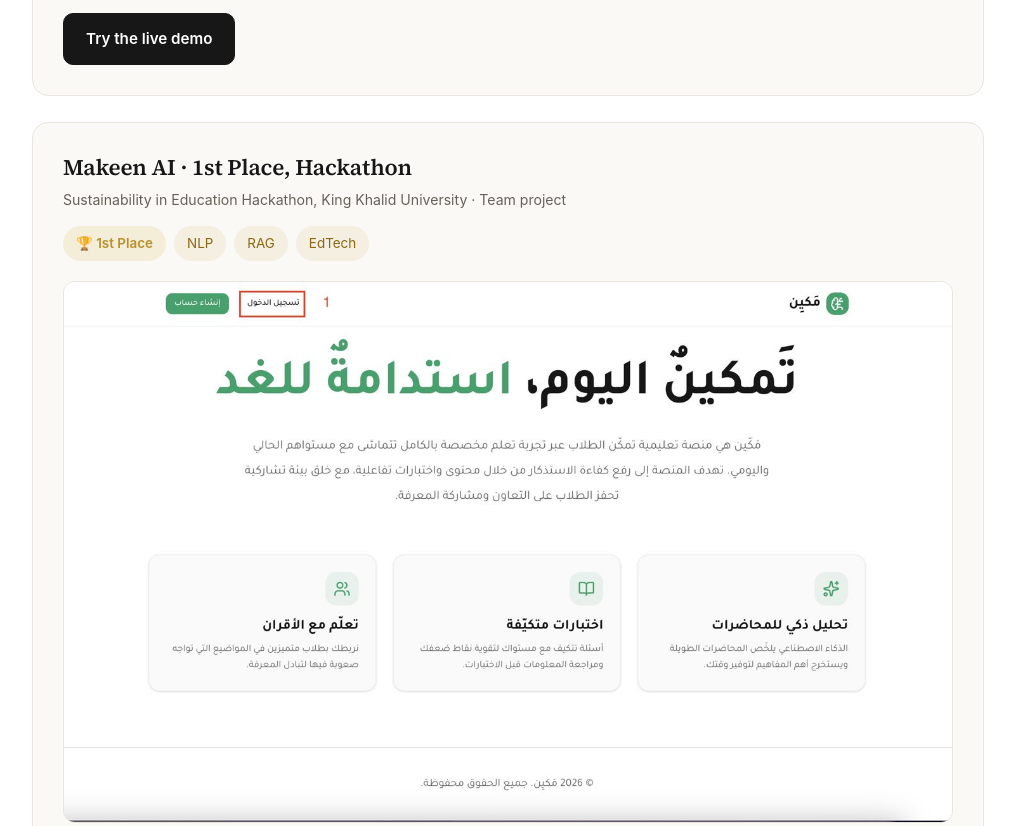
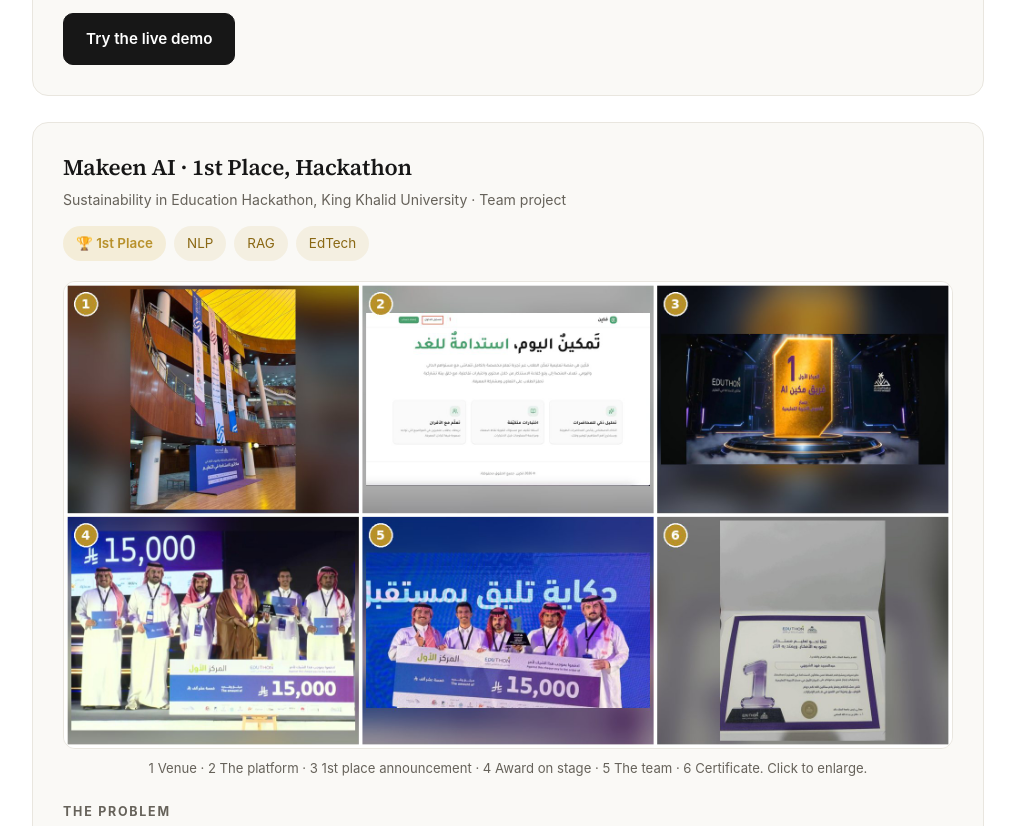
Before and after one commit to Abdulmajeed-Fahad/portfolio, a plain HTML site: page index.html in a window 1280 px wide. Shown: the part 5880-6706 px from the top of the page, without its empty margins (132-1147 px from the left). Drawn offline with Linux system fonts and the light colour scheme.

Commit message:
Add real courses & visits and Makeen/drone photo collages

```diff
--- a/index.html
+++ b/index.html
@@ -178,7 +178,7 @@
     .talk{position:relative;flex:0 0 auto;width:280px;border:1px solid var(--line);border-radius:14px;background:var(--surface);overflow:hidden;cursor:pointer;text-align:start}
     body.lang-ar .talk{direction:rtl}
     .talk-photo{position:relative;aspect-ratio:4/3;background:var(--accent-soft);overflow:hidden}
-    .talk-photo img{width:100%;height:100%;object-fit:cover;display:block;transition:transform .5s ease}
+    .talk-photo img{width:100%;height:100%;object-fit:cover;object-position:center 30%;display:block;transition:transform .5s ease}
     .talk-badge{position:absolute;top:10px;inset-inline-start:10px;z-index:2;font-size:.74rem;font-weight:600;padding:3px 10px;border-radius:999px;background:var(--btn);color:var(--on-accent)}
     html:not([data-theme=dark]) .talk-badge{color:#fff}
     .talk-badge.visit{background:var(--gold);color:#121212}
@@ -457,7 +457,8 @@
         <p class="meta"><span class="en">Sustainability in Education Hackathon, King Khalid University · Team project</span><span class="ar">هاكاثون الاستدامة في التعليم، جامعة الملك خالد · مشروع جماعي</span></p>
         <div class="tags"><span class="chip award">🏆 1st Place</span><span class="chip">NLP</span><span class="chip">RAG</span><span class="chip">EdTech</span></div>
         <figure class="project-media">
-          <img src="assets/projects/makeen.jpg" width="1400" height="852" decoding="async" alt="Makeen AI platform landing page" loading="lazy" onerror="this.parentElement.style.display='none'">
+          <img src="assets/projects/makeen-journey.jpg" width="1952" height="1024" decoding="async" alt="Makeen AI journey: hackathon venue, the platform, 1st place announcement, award on stage, team with the prize, certificate" loading="lazy" onerror="this.parentElement.style.display='none'">
+          <figcaption class="media-hint"><span class="en">1 Venue · 2 The platform · 3 1st place announcement · 4 Award on stage · 5 The team · 6 Certificate. Click to enlarge.</span><span class="ar">1 مقر الهاكاثون · 2 المنصة · 3 إعلان المركز الأول · 4 التتويج · 5 الفريق · 6 الشهادة. اضغط للتكبير.</span></figcaption>
         </figure>
         <h4><span class="en">The problem</span><span class="ar">المشكلة</span></h4>
         <p><span class="en">Much of what is explained in the lecture hall never reaches the slides, and Arabic-speaking students studying in English struggle with technical terms.</span><span class="ar">كثير مما يُشرح في القاعة ما يوصل للسلايدات، والطلاب العرب اللي يدرسون تخصصات علمية بالإنجليزي يواجهون صعوبة في المصطلحات.</span></p>
@@ -495,7 +496,8 @@
         <p class="meta"><span class="en">Computer vision · YOLOv8 · Real drone deployment</span><span class="ar">رؤية حاسوبية · YOLOv8 · تشغيل فعلي على درون</span></p>
         <div class="tags"><span class="chip">Computer Vision</span><span class="chip">Deep Learning</span><span class="chip">Drones</span><span class="chip">Safety</span></div>
         <figure class="project-media">
-          <img src="assets/projects/drone-ppe.jpg" width="1200" height="675" decoding="async" alt="YOLOv8 predictions detecting helmets, safety vests and missing PPE" loading="lazy" onerror="this.parentElement.style.display='none'">
+          <img src="assets/projects/drone-journey.jpg" width="1972" height="916" decoding="async" alt="Live detection of safety vests on the drone feed, Tello flight test, and model validation results" loading="lazy" onerror="this.parentElement.style.display='none'">
+          <figcaption class="media-hint"><span class="en">1 Live detection on the drone feed · 2 Tello flight test · 3 Model results on validation images. Click to enlarge.</span><span class="ar">1 الكشف المباشر على بث الدرون · 2 تجربة طيران Tello · 3 نتائج المودل على صور التحقق. اضغط للتكبير.</span></figcaption>
         </figure>
         <h4><span class="en">The problem</span><span class="ar">المشكلة</span></h4>
         <p><span class="en">Checking that every worker on a large site wears a helmet and safety vest is slow and easy to miss from the ground.</span><span class="ar">التأكد إن كل عامل في موقع كبير لابس الخوذة والسترة الواقية عملية بطيئة وسهل يفوت فيها شي من الأرض.</span></p>
@@ -682,17 +684,17 @@
   // type: 'course' دورة | 'visit' زيارة
   var TALKS = [
     { type:'course', img:'assets/talks/course-01.jpg',
-      title:{en:'Introduction to the Internet of Things (IoT)', ar:'مقدمة في إنترنت الأشياء (IoT)'},
-      when:{en:'Saudi Amateur Radio Society, Manarat Hail · Oct 2024', ar:'الجمعية السعودية لهواة اللاسلكي، منارات حائل · أكتوبر 2024'},
-      desc:{en:'An introductory IoT course I presented.', ar:'دورة تعريفية في إنترنت الأشياء قدّمتها.'} },
+      title:{en:'Introduction to the Internet of Things (IoT)', ar:'مقدمة إلى إنترنت الأشياء (IoT)'},
+      when:{en:'Saudi Amateur Radio Society, Manarat Hail · Oct 2024', ar:'الجمعية السعودية لهواة اللاسلكي، منارة حائل الفضائية · أكتوبر 2024'},
+      desc:{en:'A public course I delivered on IoT concepts, applications and its link to AI, with a hands-on part.', ar:'دورة مفتوحة للعامة قدّمتها عن مفاهيم إنترنت الأشياء وتطبيقاته وعلاقته بالذكاء الاصطناعي، مع جزء عملي.'} },
     { type:'visit', img:'assets/talks/visit-01.jpg',
-      title:{en:'Presenting "Journey of Social Interaction" to the Minister of Communications', ar:'عرض «رحلة التفاعل الاجتماعي» لوزير الاتصالات'},
+      title:{en:'Presenting "Journey of Social Interaction" to the Minister of MCIT', ar:'عرض مشروع Journey of Social Interaction لمعالي وزير الاتصالات'},
       when:{en:'Ministry of Communications and IT · Sep 2024', ar:'وزارة الاتصالات وتقنية المعلومات · سبتمبر 2024'},
-      desc:{en:'I presented the project to the Minister during his visit.', ar:'قدّمت المشروع لمعالي الوزير خلال زيارته.'} },
+      desc:{en:"I presented our team's video-game project to Eng. Abdullah Alswaha, who offered to support it.", ar:'قدّمت مشروع لعبتنا الإلكترونية أمام م. عبدالله السواحه ضمن فريق من أربعة، وأبدى استعداده لدعمه.'} },
     { type:'visit', img:'assets/talks/visit-02.jpg',
-      title:{en:'Presenting Informer to the Minister', ar:'عرض مشروع Informer لمعالي الوزير'},
-      when:{en:'Ministry of Communications and IT · University of Hail · Aug 2024', ar:'وزارة الاتصالات وتقنية المعلومات · جامعة حائل · أغسطس 2024'},
-      desc:{en:'I presented the Informer project to the Minister at the University of Hail.', ar:'قدّمت مشروع Informer لمعالي الوزير في جامعة حائل.'} },
+      title:{en:'Presenting the Informer system to the Minister', ar:'عرض نظام Informer أمام معالي الوزير'},
+      when:{en:'MCIT · University of Hail · Aug 2024', ar:'وزارة الاتصالات وتقنية المعلومات · جامعة حائل · أغسطس 2024'},
+      desc:{en:'Our three-person team presented a Python face-recognition and location system; I was one of the presenters.', ar:'عرضنا كفريق من ثلاثة نظام بايثون للتعرّف على الوجوه وتحديد مواقعها، وكنت أحد المقدّمين.'} },
   ];
 
   // مبدّل الوضع الفاتح/الداكن ويحفظ الاختيار
```
Also changed, not shown: assets/projects/drone-journey.jpg (added), assets/projects/makeen-journey.jpg (added), assets/talks/course-01.jpg (added), assets/talks/visit-01.jpg (added), assets/talks/visit-02.jpg (added), 1 other file.
